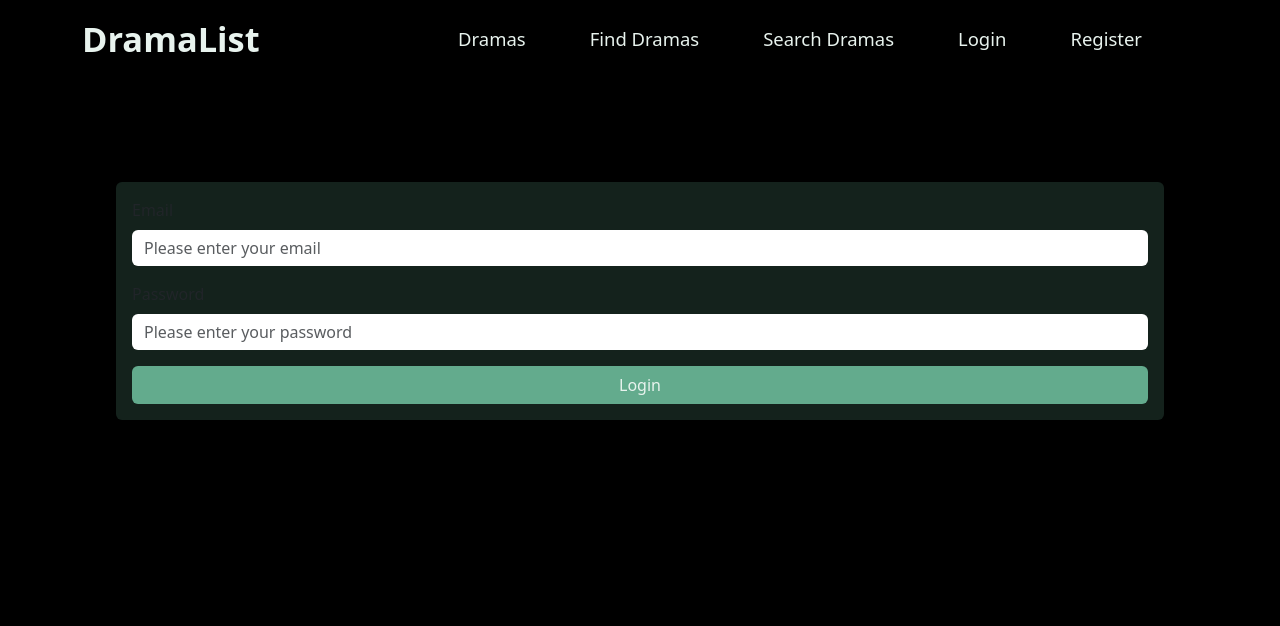
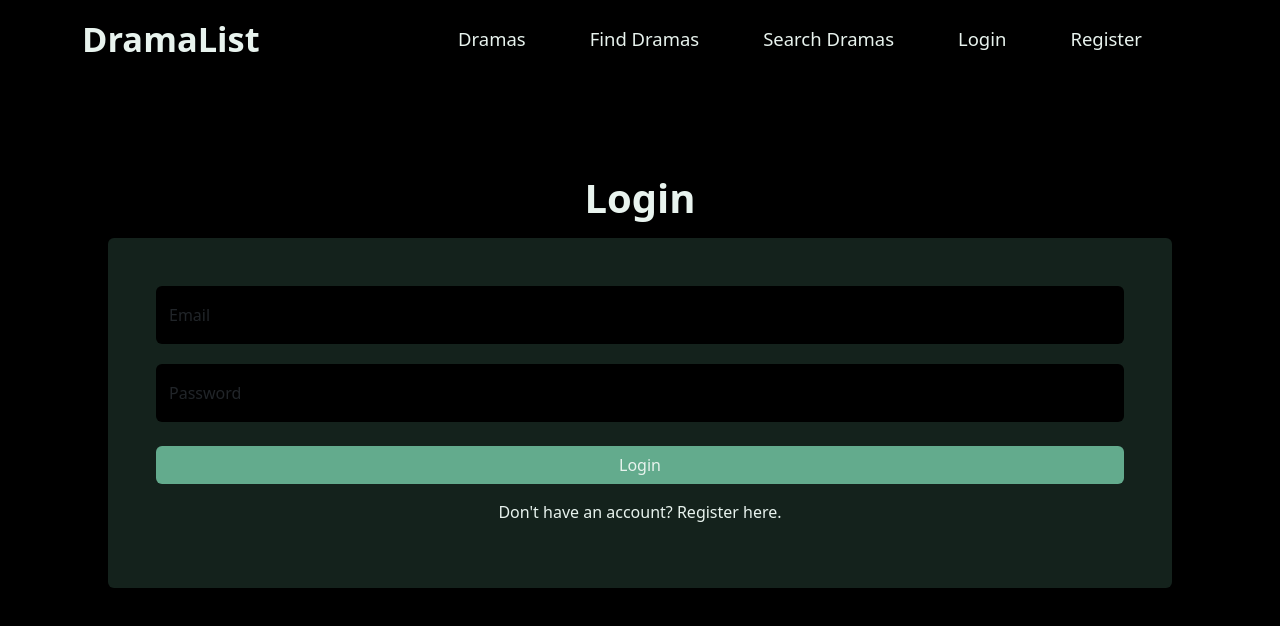
Before and after one commit to RamandeepVandal/mern-dramalist-app, a React (Vite) app in the folder client/: page /login in a window 1280 px wide. Shown: the top 626 px of the page. Built offline with nearby package versions, Linux system fonts and the light colour scheme.

Commit message:
Initial commit.

```diff
--- a/client/src/screens/LoginPage.jsx
+++ b/client/src/screens/LoginPage.jsx
@@ -1,48 +1,93 @@
-import React from "react";
+import React, {useState} from "react";
+// axios
+import Axios from "axios";
+// react cookie
+import { useCookies } from "react-cookie";
+// navigate
+import { useNavigate } from "react-router-dom";
+// component
 import { Header } from "../components/Header";
 
 export const LoginPage = () => {
+  // user data
+  const [email, setEmail] = useState("");
+  const [password, setPassword] = useState("");
+
+  const [_, setCookies] = useCookies("access_token");
+
+  // navigation
+  const navigate = useNavigate();
+  // to the register page
+  const toRegister = () => navigate("/register");
+
+  // form submit
   const onSubmit = (e) => {
     e.preventDefault();
+
+    loginAccount(email, password);
+  };
+
+  const loginAccount = async (email, password) => {
+    try {
+      const res = await Axios.post("http://localhost:5000/dramas/login", {
+        email,
+        password,
+      });
+
+      setCookies("access_token", res.data.token);
+      // store the user id in local storage
+      window.localStorage.setItem("userID", res.data.id);
+      // login successful
+      navigate("/drama");
+    } catch (error) {
+      console.log(error);
+      alert("Login was unsuccessful.");
+    }
   };
 
   return (
     <section>
       <Header />
 
-      <section className="login">
-        <section className="d-flex justify-content-center align-items-center m-5 p-5">
+      <section className="d-flex justify-content-center align-items-center flex-column m-5 p-5">
+        <h1 className="">Login</h1>
+
         <section className="container">
           <section className="row">
             <section className="col-12 col-sm-12 col-md-12 col-lg-12">
-                <form className="card m-2 p-3" onSubmit={onSubmit}>
-                  <article className="form-group">
-                    <label htmlFor="email" className="form-label">
-                      Email
-                    </label>
+              <form className="card form-card p-5 mt-2" onSubmit={onSubmit}>
+                <article className="form-floating  mb-3">
                   <input
                     type="email"
                     id="email"
                     placeholder="Please enter your email"
-                      className="form-control"
+                    className="form-control form-control-search mb-1 shadow-none"
+                    value={email}
+                    onChange={(e) => setEmail(e.target.value)}
                   />
+                  <label htmlFor="email">Email</label>
                 </article>
-                  <article className="form-group">
-                    <label htmlFor="password" className="form-label mt-3">
-                      Password
-                    </label>
+                <article className="form-floating  mb-3">
                   <input
                     type="password"
                     id="password"
                     placeholder="Please enter your password"
-                      className="form-control"
+                    className="form-control form-control-search mb-1 shadow-none"
+                    value={password}
+                    onChange={(e) => setPassword(e.target.value)}
                   />
+                  <label htmlFor="password">Password</label>
                 </article>
-                  <button type="submit" className="btn btn-explore mt-3">
+                <button type="submit" className="btn btn-explore mt-1">
                   Login
                 </button>
+                <p
+                  className="text-center mt-3 sign-in-up-link"
+                  onClick={toRegister}
+                >
+                  Don't have an account? Register here.
+                </p>
               </form>
-              </section>
             </section>
           </section>
         </section>
```
Lines whose indentation alone changed are shown as unchanged.
